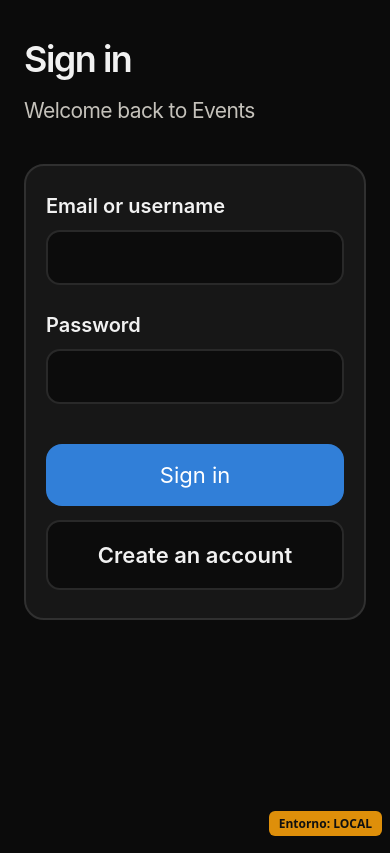
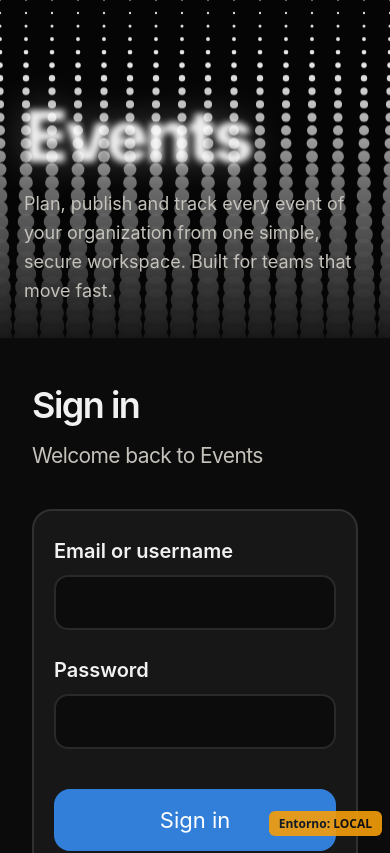
Before and after one commit to DiegoGBag/proyectoNUBEtest, a React (Vite) app: page / in a window 390 px wide. Shown: the top 853 px of the page. Built offline with nearby package versions, Linux system fonts and the light colour scheme.

Commit message:
Divide la pantalla de login con fondo halftone y descripcion del proyecto
Co-Authored-By: Claude Sonnet 5.5 <noreply@anthropic.com>

```diff
--- a/src/App.css
+++ b/src/App.css
@@ -1001,3 +1001,88 @@
   opacity: 0.6;
   cursor: not-allowed;
 }
+
+/* ---------- Auth split screen ---------- */
+.auth-split {
+  display: grid;
+  grid-template-columns: 1fr 1fr;
+  min-height: 100svh;
+}
+
+.auth-hero {
+  position: relative;
+  display: flex;
+  align-items: flex-end;
+  overflow: hidden;
+  background: #050505;
+  color: var(--heading);
+}
+
+.halftone-canvas {
+  position: absolute;
+  inset: 0;
+  width: 100%;
+  height: 100%;
+}
+
+/* darken the area behind the text so it stays readable over the dots */
+.auth-hero::after {
+  content: '';
+  position: absolute;
+  inset: 0;
+  background: linear-gradient(to top, rgba(5, 5, 5, 0.92) 0%, rgba(5, 5, 5, 0.55) 45%, transparent 80%);
+  pointer-events: none;
+}
+
+.auth-hero-content {
+  position: relative;
+  z-index: 1;
+  padding: 64px;
+  max-width: 640px;
+}
+
+.auth-hero-title {
+  margin: 0 0 20px;
+  font-size: clamp(72px, 9vw, 140px);
+  font-weight: 800;
+  line-height: 0.95;
+  letter-spacing: -0.04em;
+  color: rgba(255, 255, 255, 0.92);
+  filter: blur(3px);
+  text-shadow: 0 0 40px rgba(255, 255, 255, 0.35);
+}
+
+.auth-hero-text {
+  margin: 0;
+  font-size: 18px;
+  line-height: 1.6;
+  color: var(--muted);
+}
+
+.auth-panel {
+  display: flex;
+  align-items: center;
+  justify-content: center;
+  padding: 48px 32px;
+  background: var(--page-background);
+  color: var(--heading);
+}
+
+.auth-panel-inner {
+  width: 100%;
+  max-width: 440px;
+}
+
+@media (max-width: 800px) {
+  .auth-split {
+    grid-template-columns: 1fr;
+  }
+
+  .auth-hero {
+    min-height: 40svh;
+  }
+
+  .auth-hero-content {
+    padding: 32px 24px;
+  }
+}
--- a/src/AuthScreen.jsx
+++ b/src/AuthScreen.jsx
@@ -1,5 +1,6 @@
 import { useState } from 'react'
 import { login, register } from './api'
+import HalftoneBackground from './HalftoneBackground'
 
 const emptyForm = { fullName: '', tenantName: '', email: '', password: '' }
 
@@ -33,7 +34,20 @@ function AuthScreen({ onAuthenticated }) {
   }
 
   return (
-    <main className="dashboard create-page">
+    <div className="auth-split">
+      <section className="auth-hero">
+        <HalftoneBackground />
+        <div className="auth-hero-content">
+          <h2 className="auth-hero-title">Events</h2>
+          <p className="auth-hero-text">
+            Plan, publish and track every event of your organization from one
+            simple, secure workspace. Built for teams that move fast.
+          </p>
+        </div>
+      </section>
+
+      <main className="auth-panel">
+        <div className="auth-panel-inner">
       <header className="page-header form-header">
         <h1>{isRegister ? 'Create account' : 'Sign in'}</h1>
         <p>
@@ -105,7 +119,9 @@ function AuthScreen({ onAuthenticated }) {
           </button>
         </div>
       </form>
-    </main>
+        </div>
+      </main>
+    </div>
   )
 }
 
--- /dev/null
+++ b/src/HalftoneBackground.jsx
@@ -0,0 +1,45 @@
+import { useEffect, useRef } from 'react'
+
+// Halftone dot pattern: tiny dots at the top that grow towards the bottom.
+function HalftoneBackground() {
+  const canvasRef = useRef(null)
+
+  useEffect(() => {
+    const canvas = canvasRef.current
+    const parent = canvas.parentElement
+    const context = canvas.getContext('2d')
+
+    const draw = () => {
+      const { width, height } = parent.getBoundingClientRect()
+      const ratio = window.devicePixelRatio || 1
+      canvas.width = width * ratio
+      canvas.height = height * ratio
+      context.setTransform(ratio, 0, 0, ratio, 0, 0)
+      context.clearRect(0, 0, width, height)
+      context.fillStyle = 'rgba(255, 255, 255, 0.9)'
+
+      const spacing = 26
+      const rows = Math.ceil(height / (spacing * 0.5)) + 1
+      for (let row = 0; row < rows; row += 1) {
+        const y = row * spacing * 0.5
+        const progress = Math.min(y / height, 1)
+        const radius = 0.8 + Math.pow(progress, 1.1) * (spacing * 0.46)
+        const offset = row % 2 === 0 ? 0 : spacing / 2
+        for (let x = -offset; x < width + spacing; x += spacing) {
+          context.beginPath()
+          context.arc(x + (row % 2 === 0 ? 0 : spacing / 2), y, radius, 0, Math.PI * 2)
+          context.fill()
+        }
+      }
+    }
+
+    draw()
+    const observer = new ResizeObserver(draw)
+    observer.observe(parent)
+    return () => observer.disconnect()
+  }, [])
+
+  return <canvas ref={canvasRef} className="halftone-canvas" aria-hidden="true" />
+}
+
+export default HalftoneBackground
```
